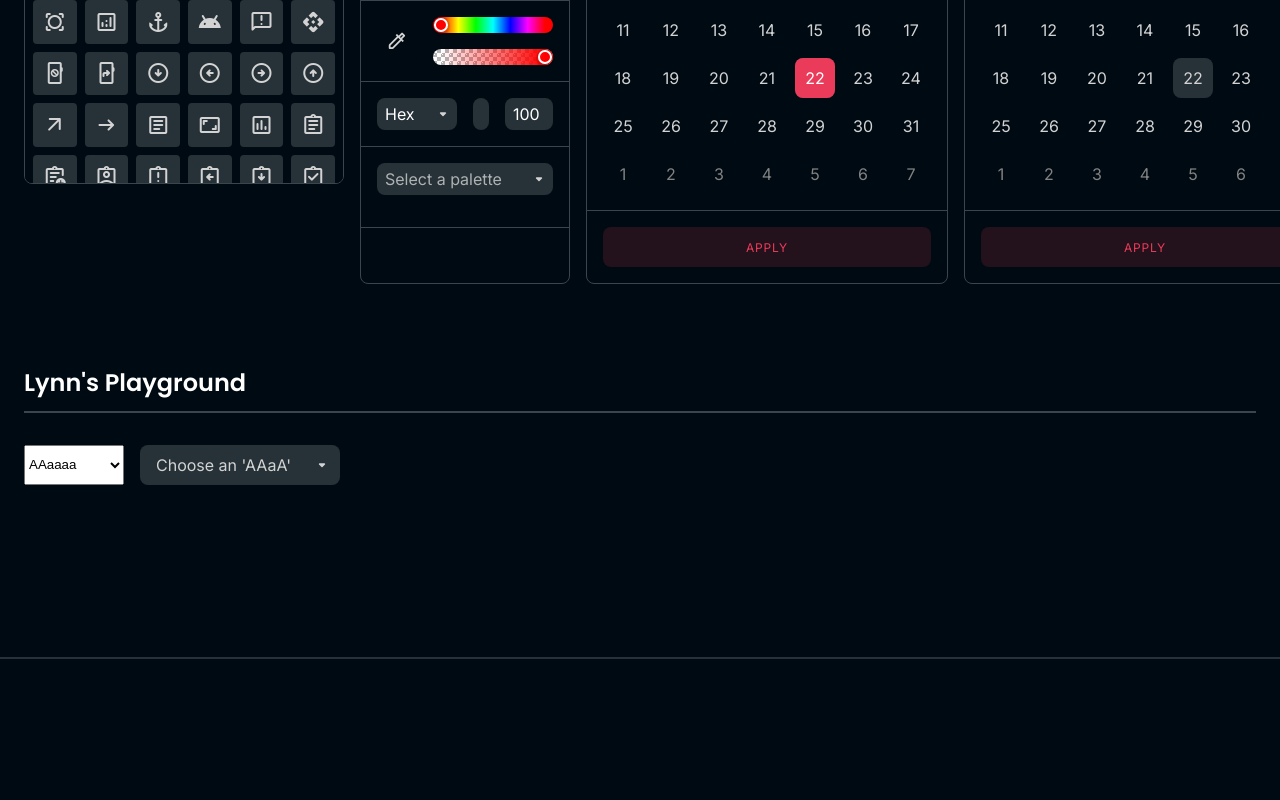
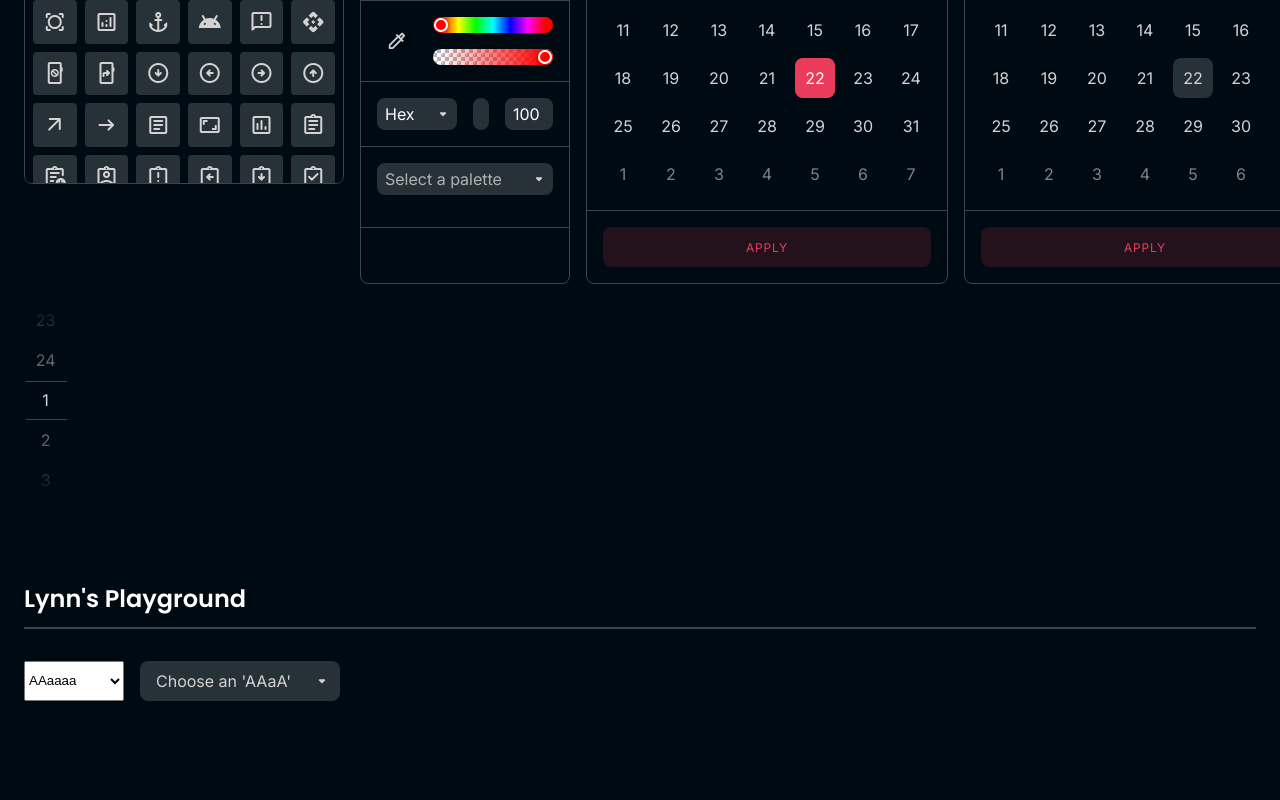
Before and after one commit to freuwort/iodine-ui, a Vue app: page /components in a window 1280 px wide. Shown: the part 3940-4740 px from the top of the page. Built offline with nearby package versions, Linux system fonts and the light colour scheme.

Commit message:
initial creation of Carousel component

```diff
--- /dev/null
+++ b/src/components/library/IodineCarousel.vue
@@ -0,0 +1,203 @@
+<template>
+    <div class="iodine-carousel" :style="{
+            '--rotated-by': rotatedBy,
+            '--items': showItemCount,
+            '--snap': snap
+        }">
+        <area-slider :style="{
+            width: '100%',
+            height: '100%',
+        }"
+        unbound-coords
+        @update:y="yDragged"
+        @drag-start="dragStart"
+        @drag-end="dragEnd" />
+        <div ref="container"  class="iodine-carousel__container animated">
+            <component v-for="(component, index) in items" :key="index" :is="component" />
+        </div>
+    </div>
+</template>
+
+
+<script setup lang="ts">
+import { Ref, VNode, computed, nextTick, onMounted, ref, useSlots, watch } from 'vue';
+import AreaSlider from './partials/AreaSlider.vue'
+
+
+    const items = ref([]) as Ref<VNode[]>
+
+    let dragY = 0
+    let inertia = 0
+    function animateInertia()
+    {
+        if(Math.abs(inertia) > 0.3)
+        {
+            inertia *= 0.6
+            currentIndex.value -= inertia
+            setTimeout(animateInertia, 200);
+        }
+        else
+        {
+            currentIndex.value = Math.round(currentIndex.value)
+            container.value?.classList.remove('smooth')
+        }
+    }
+    function dragStart(x: number, y: number){
+        dragY = y
+        container.value?.classList.remove('smooth')
+        inertia = 0
+    }
+    function yDragged(y: number){
+        const diff = y - dragY
+        withoutAnimation(()=>{
+            currentIndex.value -= diff * showItemCount.value
+        })
+        inertia = diff * showItemCount.value * 5
+        dragY = y
+    }
+    function dragEnd(x: number, y: number){
+        if(Math.abs(inertia) > 1)
+        {
+            container.value?.classList.add('smooth')
+            animateInertia()
+        }
+        else
+        {
+            currentIndex.value = Math.round(currentIndex.value)
+        }
+    }
+
+    const showItemCount = ref(5)
+    const currentIndex = ref(0)
+    const snap = ref(0)
+
+    let snapIndexUpper = 0
+    let snapIndexLower = 0
+
+    const container = ref(null as unknown as HTMLDivElement | null)
+
+    const rotatedBy = computed(()=>{
+        if(!container.value) return 0
+        return -currentIndex.value - (showItemCount.value-1) / 2 - 1
+    })
+
+    function disableAnimation(){
+        if(!container.value) return
+        container.value.classList.add('snappy')
+    }
+
+    function flushAndReenableAnimation(){
+        if(!container.value) return
+        container.value.offsetHeight; // Trigger a reflow, flushing the CSS changes
+        container.value.classList.remove('snappy')
+    }
+
+    function withoutAnimation(callback: () => void){
+        disableAnimation()
+        callback()
+        flushAndReenableAnimation()
+    }
+
+    const slots = useSlots()
+    onMounted(() => {
+        const defaultSlotItems = slots.default?.();
+        if (defaultSlotItems) {
+            items.value = [...defaultSlotItems]
+            items.value.push(...defaultSlotItems)
+            nextTick(() => {
+                if(!container.value) return
+                snap.value = -container.value.childElementCount / 2
+                snapIndexUpper = container.value.childElementCount / 4
+                snapIndexLower = -container.value.childElementCount / 4
+            })
+        }
+    })
+
+    watch(currentIndex, (newIndex, lastIndex) => {
+        if(!container.value) return
+        if(newIndex > snapIndexUpper)
+        {
+            snap.value += container.value.childElementCount / 2
+            snapIndexUpper += container.value.childElementCount / 2
+            snapIndexLower += container.value.childElementCount / 2
+        }
+        else if(newIndex < snapIndexLower)
+        {
+            snap.value -= container.value.childElementCount / 2
+            snapIndexUpper -= container.value.childElementCount / 2
+            snapIndexLower -= container.value.childElementCount / 2
+        }
+    })
+
+</script>
+
+<style lang="sass" scoped>
+
+.iodine-carousel
+    --item-height: 2.5rem
+    --items: 5
+    --rotated-by: 0
+    --snap: 0
+    width: fit-content
+    padding-left: .1rem
+    padding-right: .1rem
+    height: calc(var(--item-height) * var(--items))
+    position: relative
+
+    // font-size: 1.5rem
+    // color: white
+
+    // We want to have a fading in and out effect based on where it is on the y axis
+    // We can do this by using a gradient background and changing the opacity of the gradient
+    // Then we can use it to mask the content
+
+
+    // We want to mask the content so that it doesn't overflow
+
+    overflow: hidden
+    mask: linear-gradient(rgb(white, 0%) 0%, rgb(white, 60%) calc(50% - var(--item-height) / 2), rgb(white, 100%) calc(50% - var(--item-height) / 2), rgb(white, 100%) calc(50% + var(--item-height) / 2), rgb(white, 60%) calc(50% + var(--item-height) / 2), rgb(white, 0%) 100%)
+
+    &::before,
+    &::after
+        content: ''
+        position: absolute
+        top: 50%
+        width: 100%
+        height: 0
+        pointer-events: none
+        border-top: 1px solid var(--color-border)
+
+    &::before
+        transform: translateY(calc(var(--item-height) / 2 * -1 + 1px))
+
+    &::after
+        transform: translateY(calc(var(--item-height) / 2 * 1 - 1px))
+
+    .iodine-carousel__container
+        width: 100%
+        display: flex
+        flex-direction: column
+        justify-content: center
+        align-items: center
+        pointer-events: none
+        select: none
+
+        transform: translateY(calc(var(--item-height) * var(--rotated-by)))
+        top: calc(var(--item-height) * var(--snap))
+
+        &.animated
+            transition: transform 200ms ease-in-out
+        &.snappy
+            transition: none !important
+
+        &.smooth
+            transition: transform 200ms linear !important
+
+        ::v-deep div
+            width: var(--item-height)
+            height: var(--item-height)
+            display: flex
+            justify-content: center
+            align-items: center
+
+</style>
--- a/src/components/library/partials/AreaSlider.vue
+++ b/src/components/library/partials/AreaSlider.vue
@@ -8,8 +8,10 @@
 
 
     const emits = defineEmits([
-        'update:x',
-        'update:y',
+        'update:x',  // (dragX)
+        'update:y',  // (dragY)
+        'dragStart', // (dragX, dragY)
+        'dragEnd',   // (dragX, dragY)
     ])
 
     const props = defineProps({
@@ -24,6 +26,10 @@
         padding: {
             type: Number,
             default: 0,
+        },
+        unboundCoords: {
+            type: Boolean,
+            default: false,
         },
     })
 
@@ -41,6 +47,7 @@
         window.addEventListener('mousemove', handleMouseMove)
         window.addEventListener('mouseup', handleMouseUp)
 
+
         let rect = container.value.getBoundingClientRect()
 
         // Calculate the position of the mouse relative to the container respecting the padding
@@ -52,6 +59,7 @@
             y: Math.max(0, Math.min(1, y)),
         }
 
+        emits('dragStart', position.value.x, position.value.y)
         emits('update:x', position.value.x)
         emits('update:y', position.value.y)
     }
@@ -63,19 +71,29 @@
         let x = (event.clientX - rect.left - props.padding) / (rect.width - props.padding * 2)
         let y = (event.clientY - rect.top - props.padding) / (rect.height - props.padding * 2)
 
-        position.value = {
-            x: Math.max(0, Math.min(1, x)),
-            y: Math.max(0, Math.min(1, y)),
+        if(props.unboundCoords)
+        {
+            position.value = {
+                x: x,
+                y: y,
+            }
+        }else{
+            position.value = {
+                x: Math.max(0, Math.min(1, x)),
+                y: Math.max(0, Math.min(1, y)),
+            }
         }
 
         emits('update:x', position.value.x)
         emits('update:y', position.value.y)
     }
 
-    const handleMouseUp = () => {
+    const handleMouseUp = (event: MouseEvent) => {
         isDragging.value = false
         window.removeEventListener('mousemove', handleMouseMove)
         window.removeEventListener('mouseup', handleMouseUp)
+
+        emits('dragEnd', position.value.x, position.value.y)
     }
 
 
--- a/src/views/ComponentsView.vue
+++ b/src/views/ComponentsView.vue
@@ -279,6 +279,13 @@
                         <IodineDatepicker date-range v-model="datePickerDate"/>
                         <IodineDatepicker/>
                     </div>
+                    <div class="flex gap-1">
+                        <IodineCarousel>
+                            <div v-for="num in 24" :key="num">
+                                {{ num }}
+                            </div>
+                        </IodineCarousel>
+                    </div>
                 </div>
                 <div class="group">
                     <h2>Lynn's Playground</h2>
@@ -326,6 +333,7 @@
     import IodineColorpicker from '@/components/library/IodineColorpicker.vue'
     import IodineDatepicker from '@/components/library/IodineDatepicker.vue'
     import IodineIconpicker from '@/components/library/IodineIconpicker.vue'
+    import IodineCarousel from '@/components/library/IodineCarousel.vue'
 
     import IodineSelect from '@/components/library/IodineSelect.vue'
 
```
